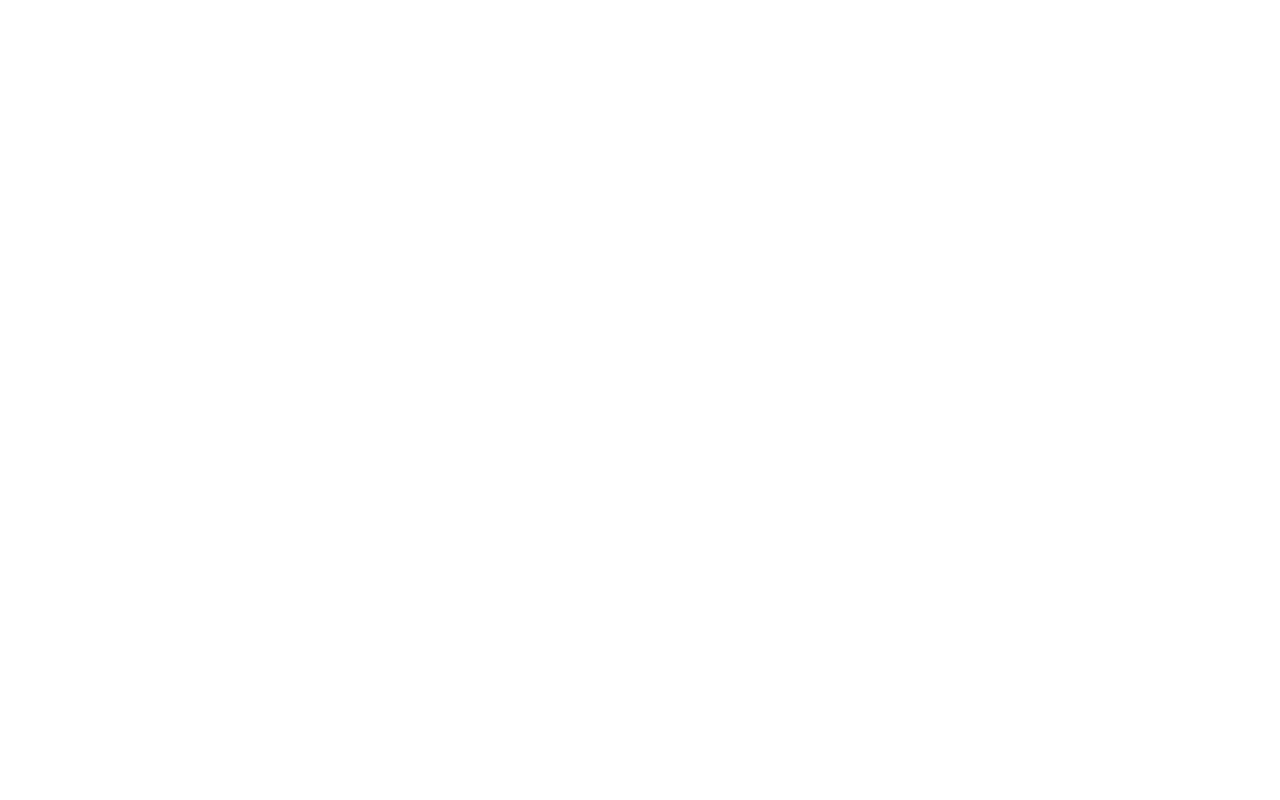
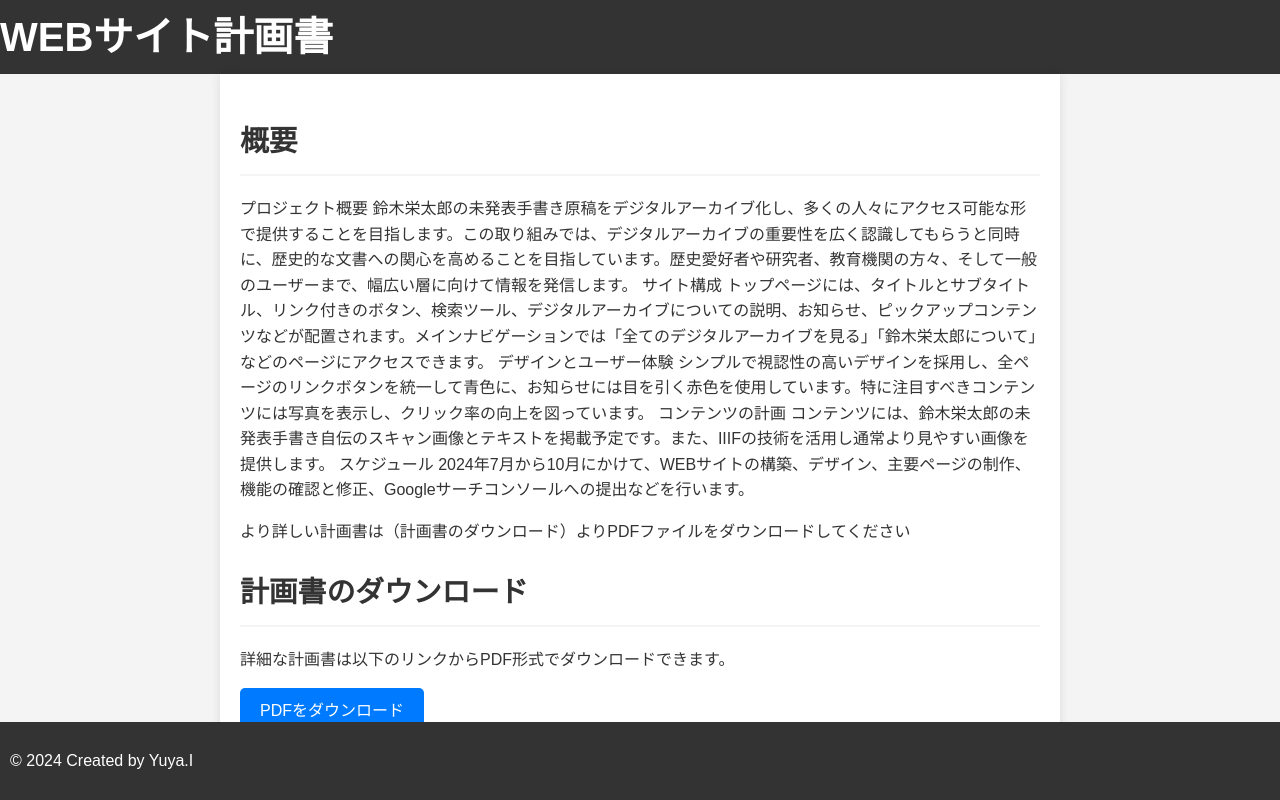
Before and after one commit to yuyawesleyan/archive-suzukieitarou, a plain HTML site: page pagefive.html in a window 1280 px wide. Drawn offline with Linux system fonts and the light colour scheme.

Commit message:
Add files via upload

```diff
--- a/pagefive.html
+++ b/pagefive.html
@@ -0,0 +1,116 @@
+<!DOCTYPE html>
+<html lang="ja">
+<head>
+    <meta charset="UTF-8">
+    <meta name="viewport" content="width=device-width, initial-scale=1.0">
+    <title>WEBサイト計画書</title>
+    <link rel="stylesheet" href="styles.css">
+
+</head>
+<style>
+    body {
+    font-family: Arial, sans-serif;
+    line-height: 1.6;
+    margin: 0;
+    padding: 0;
+    background-color: #f4f4f4;
+    color: #333;
+}
+
+header {
+    background-color: #333;
+    color: #fff;
+    padding: 5px 0;
+    text-align: left;
+}
+
+h1 {
+    margin: 0;
+    font-size: 2.5rem;
+}
+
+main {
+    padding: 20px;
+    max-width: 800px;
+    margin: 0 auto;
+    background-color: #fff;
+    box-shadow: 0 0 10px rgba(0, 0, 0, 0.1);
+}
+
+section {
+    margin-bottom: 20px;
+}
+
+h2 {
+    color: #333;
+    font-size: 1.8rem;
+    border-bottom: 2px solid #f4f4f4;
+    padding-bottom: 10px;
+    margin-bottom: 20px;
+}
+
+.download-button {
+    display: inline-block;
+    padding: 10px 20px;
+    background-color: #007BFF;
+    color: #fff;
+    text-decoration: none;
+    border-radius: 5px;
+    transition: background-color 0.3s;
+}
+
+.download-button:hover {
+    background-color: #0056b3;
+}
+
+footer {
+    text-align: left;
+    padding: 10px;
+    background-color: #333;
+    color: #fff;
+    position: fixed;
+    width: 100%;
+    bottom: 0;
+}
+
+</style>
+<body>
+    <header>
+        <h1>WEBサイト計画書</h1>
+    </header>
+    <main>
+        <section class="overview">
+            <h2>概要</h2>
+            <p>
+                プロジェクト概要
+
+                鈴木栄太郎の未発表手書き原稿をデジタルアーカイブ化し、多くの人々にアクセス可能な形で提供することを目指します。この取り組みでは、デジタルアーカイブの重要性を広く認識してもらうと同時に、歴史的な文書への関心を高めることを目指しています。歴史愛好者や研究者、教育機関の方々、そして一般のユーザーまで、幅広い層に向けて情報を発信します。
+
+                サイト構成
+
+                トップページには、タイトルとサブタイトル、リンク付きのボタン、検索ツール、デジタルアーカイブについての説明、お知らせ、ピックアップコンテンツなどが配置されます。メインナビゲーションでは「全てのデジタルアーカイブを見る」「鈴木栄太郎について」などのページにアクセスできます。
+
+                デザインとユーザー体験
+
+                シンプルで視認性の高いデザインを採用し、全ページのリンクボタンを統一して青色に、お知らせには目を引く赤色を使用しています。特に注目すべきコンテンツには写真を表示し、クリック率の向上を図っています。
+
+                コンテンツの計画
+
+                コンテンツには、鈴木栄太郎の未発表手書き自伝のスキャン画像とテキストを掲載予定です。また、IIIFの技術を活用し通常より見やすい画像を提供します。
+
+                スケジュール
+
+                2024年7月から10月にかけて、WEBサイトの構築、デザイン、主要ページの制作、機能の確認と修正、Googleサーチコンソールへの提出などを行います。</p>
+                <p>より詳しい計画書は（計画書のダウンロード）よりPDFファイルをダウンロードしてください</p>
+        </section>
+        <section class="download">
+            <h2>計画書のダウンロード</h2>
+            <p>詳細な計画書は以下のリンクからPDF形式でダウンロードできます。</p>
+            <a href="WEBサイト計画書.pdf" class="download-button" download>PDFをダウンロード</a>
+        </section>
+    </main>
+    <footer>
+        <p>&copy; 2024 Created by Yuya.I</p>
+    </footer>
+</body>
+</html>
```
Also changed, not shown: index.html (+2 -2 lines), pagethree.html (+73 -23 lines).
